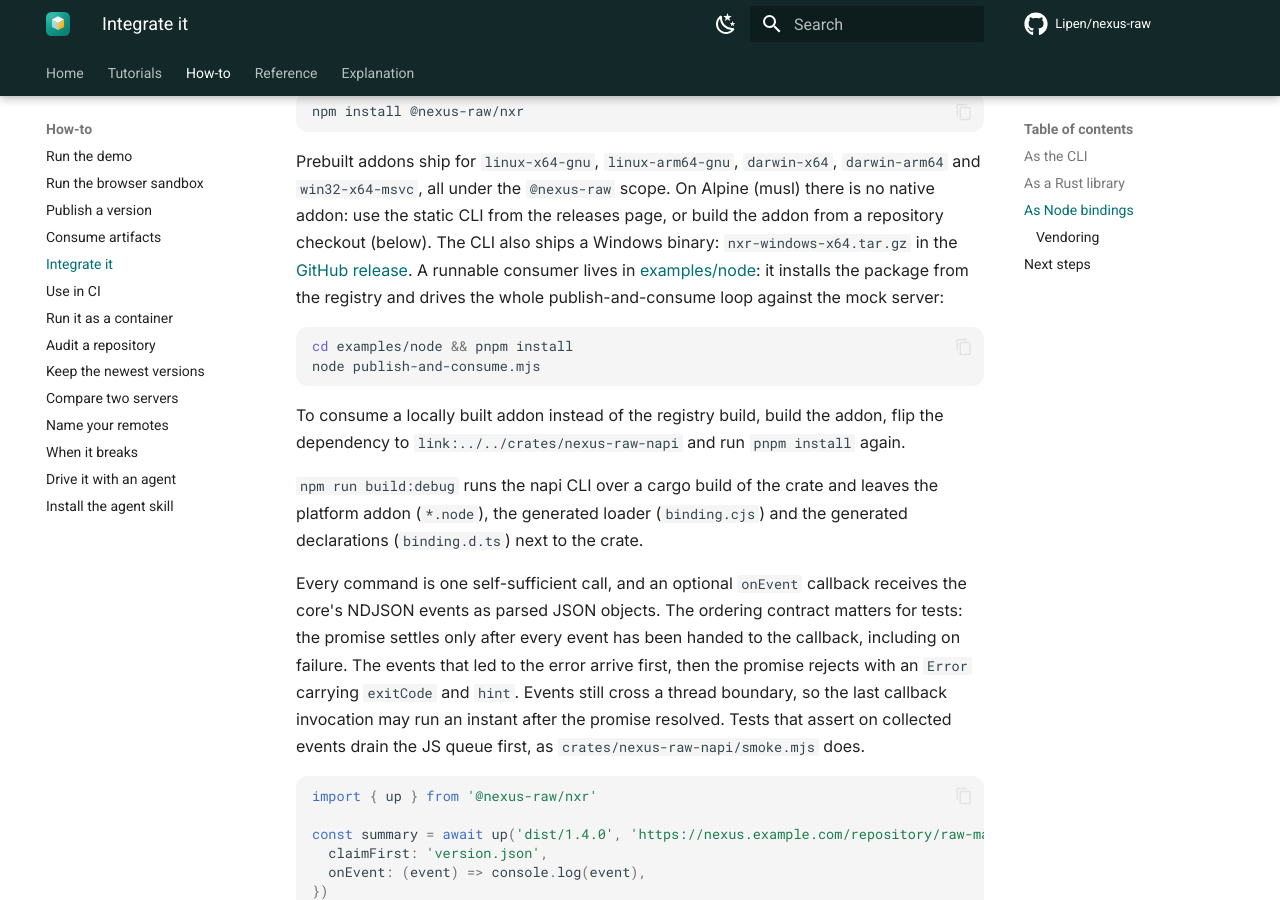
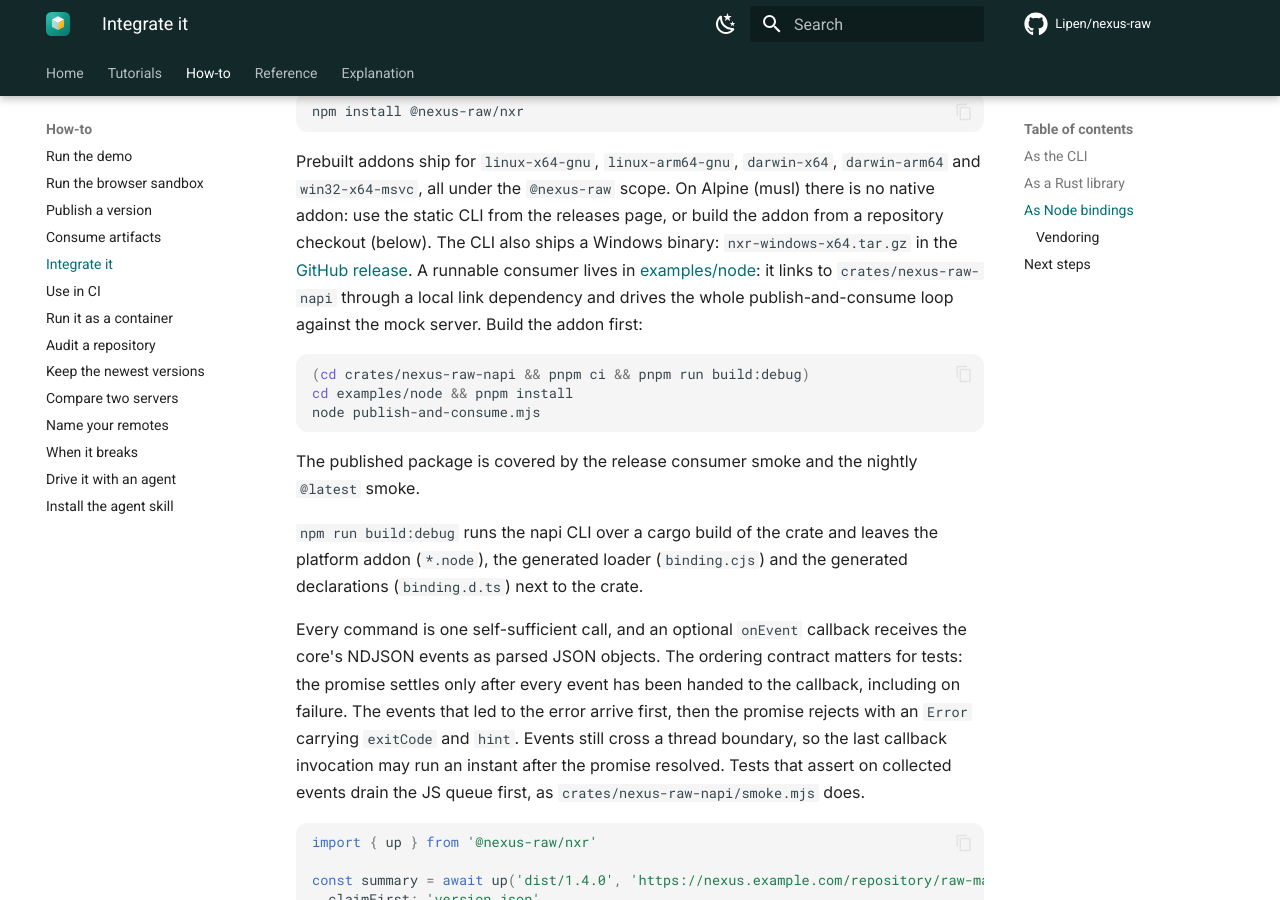
Before and after one commit to Lipen/nexus-raw, an MkDocs documentation site: the page built from docs/how-to/integrate.md, in a window 1280 px wide and 900 px high, scrolled down 3191 px. Built offline with MkDocs 1.6.1 and Material for MkDocs 9.7.7, drawn with Linux system fonts in a browser that asks for light colours; comment, search, counter and statistics services are not loaded.

Commit message:
chore: link the node example to the local crate

````diff
--- a/docs/how-to/integrate.md
+++ b/docs/how-to/integrate.md
@@ -119,14 +119,16 @@ npm install @nexus-raw/nxr
 Prebuilt addons ship for `linux-x64-gnu`, `linux-arm64-gnu`, `darwin-x64`, `darwin-arm64` and `win32-x64-msvc`, all under the `@nexus-raw` scope.
 On Alpine (musl) there is no native addon: use the static CLI from the releases page, or build the addon from a repository checkout (below).
 The CLI also ships a Windows binary: `nxr-windows-x64.tar.gz` in the [GitHub release](https://github.com/Lipen/nexus-raw/releases/latest).
-A runnable consumer lives in [examples/node](https://github.com/Lipen/nexus-raw/tree/master/examples/node): it installs the package from the registry and drives the whole publish-and-consume loop against the mock server:
+A runnable consumer lives in [examples/node](https://github.com/Lipen/nexus-raw/tree/master/examples/node): it links to `crates/nexus-raw-napi` through a local link dependency and drives the whole publish-and-consume loop against the mock server.
+Build the addon first:
 
 ```bash
+(cd crates/nexus-raw-napi && pnpm ci && pnpm run build:debug)
 cd examples/node && pnpm install
 node publish-and-consume.mjs
 ```
 
-To consume a locally built addon instead of the registry build, build the addon, flip the dependency to `link:../../crates/nexus-raw-napi` and run `pnpm install` again.
+The published package is covered by the release consumer smoke and the nightly `@latest` smoke.
 
 `npm run build:debug` runs the napi CLI over a cargo build of the crate and leaves the platform addon (`*.node`), the generated loader (`binding.cjs`) and the generated declarations (`binding.d.ts`) next to the crate.
 
````
Also changed, not shown: CONTRIBUTING.md (+2 -2 lines), examples/node/README.md (+8 -14 lines), 7 other files.
